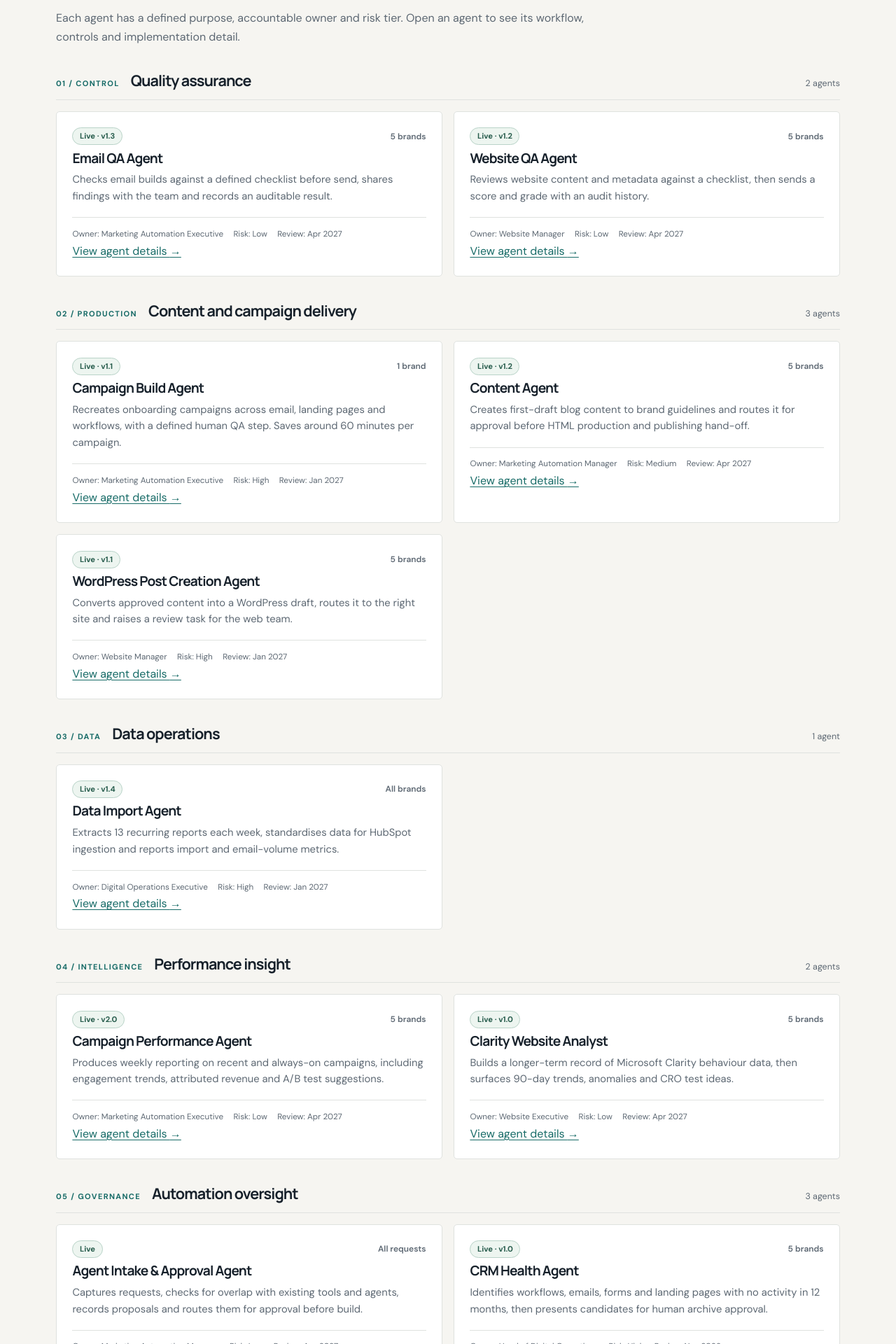
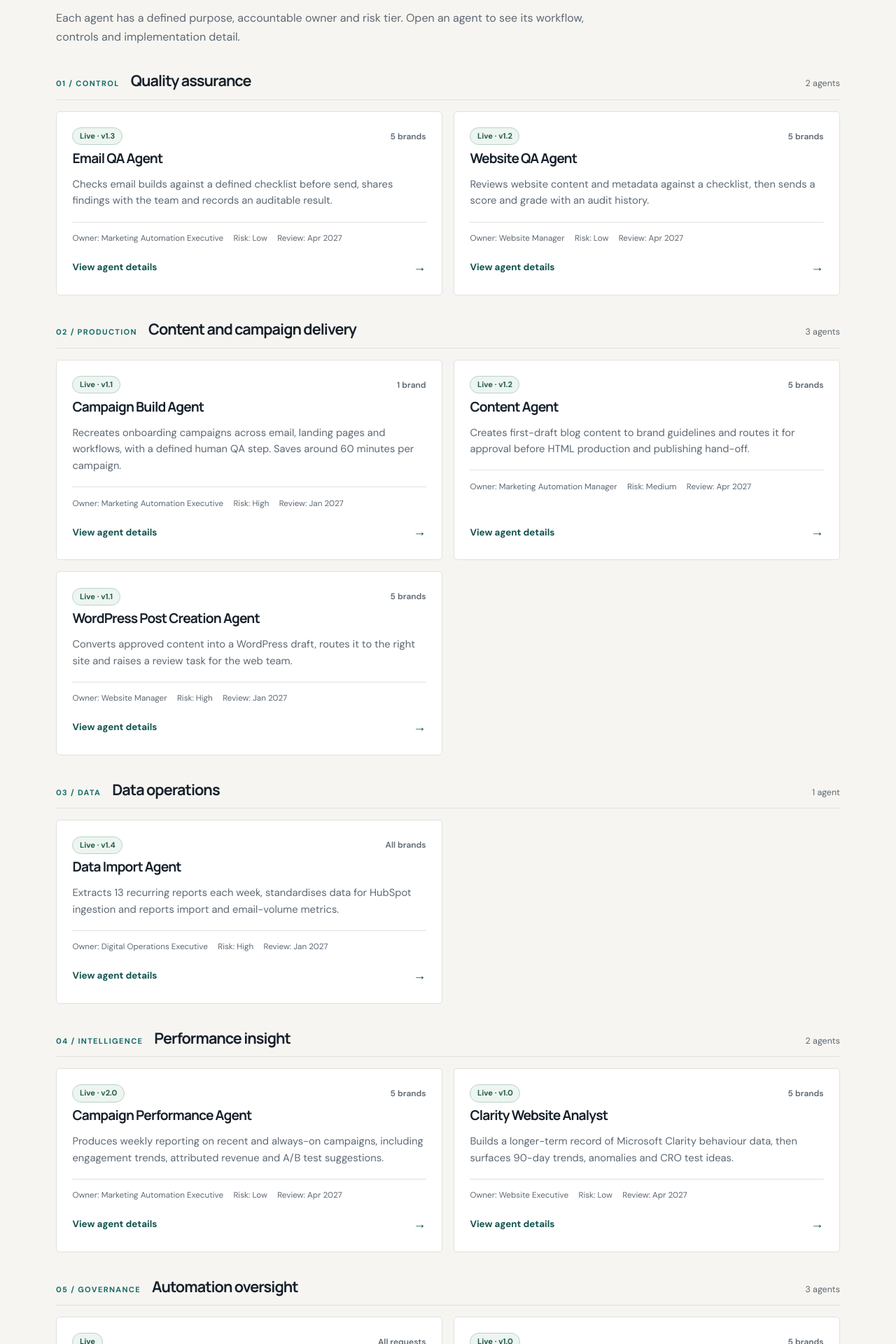
Before and after one commit to georgefwmurray/Marketing-Operations-Control-Centre, a Jekyll site: the page built from Agent-Registry.md, in a window 1280 px wide. Shown: the part 1961-3881 px from the top of the page at 70% size. Built offline with Jekyll 4.4.1, drawn with Linux system fonts in a browser that asks for light colours.

Commit message:
Polish agent detail pages and registry card affordances

```diff
--- a/assets/css/style.scss
+++ b/assets/css/style.scss
@@ -278,3 +278,36 @@ h3 { font-size:1.2rem; margin:0 0 .6rem; }
   color:#40514e; font-size:.82rem;
 }
 .detail-content--agent > p:nth-of-type(5) { display:none; }
+
+
+/* Final polish for agent detail pages and registry navigation. */
+.detail-content--agent h1 { display:none !important; }
+.detail-content--agent > p:has(a[href*="index.html"]) { display:none !important; }
+
+.agent-card {
+  display:flex;
+  flex-direction:column;
+  position:relative;
+  transition:border-color .18s ease, box-shadow .18s ease, transform .18s ease;
+}
+.agent-card:hover {
+  border-color:#9bb9ae;
+  box-shadow:0 10px 28px rgba(28,45,40,.08);
+  transform:translateY(-2px);
+}
+.agent-card h3 a:focus-visible,
+.agent-card-cta:focus-visible { outline:3px solid var(--accent); outline-offset:4px; }
+.agent-card-cta {
+  display:flex;
+  align-items:center;
+  justify-content:space-between;
+  gap:1rem;
+  margin-top:auto;
+  padding-top:1rem;
+  color:var(--accent-dark);
+  font-size:.84rem;
+  font-weight:700;
+  text-decoration:none;
+}
+.agent-card-cta span { font-size:1.15rem; transition:transform .18s ease; }
+.agent-card:hover .agent-card-cta span { transform:translateX(4px); }
```
